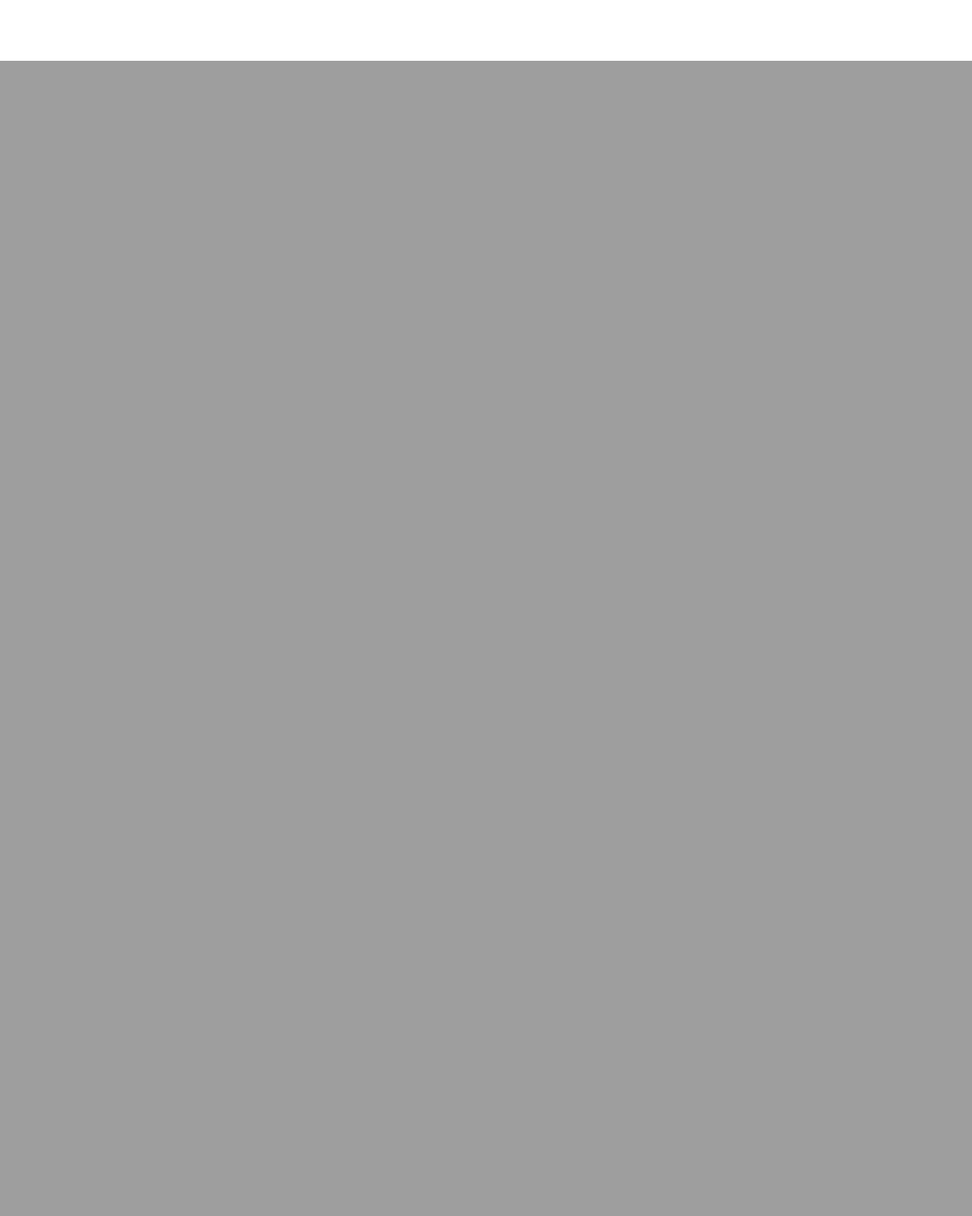
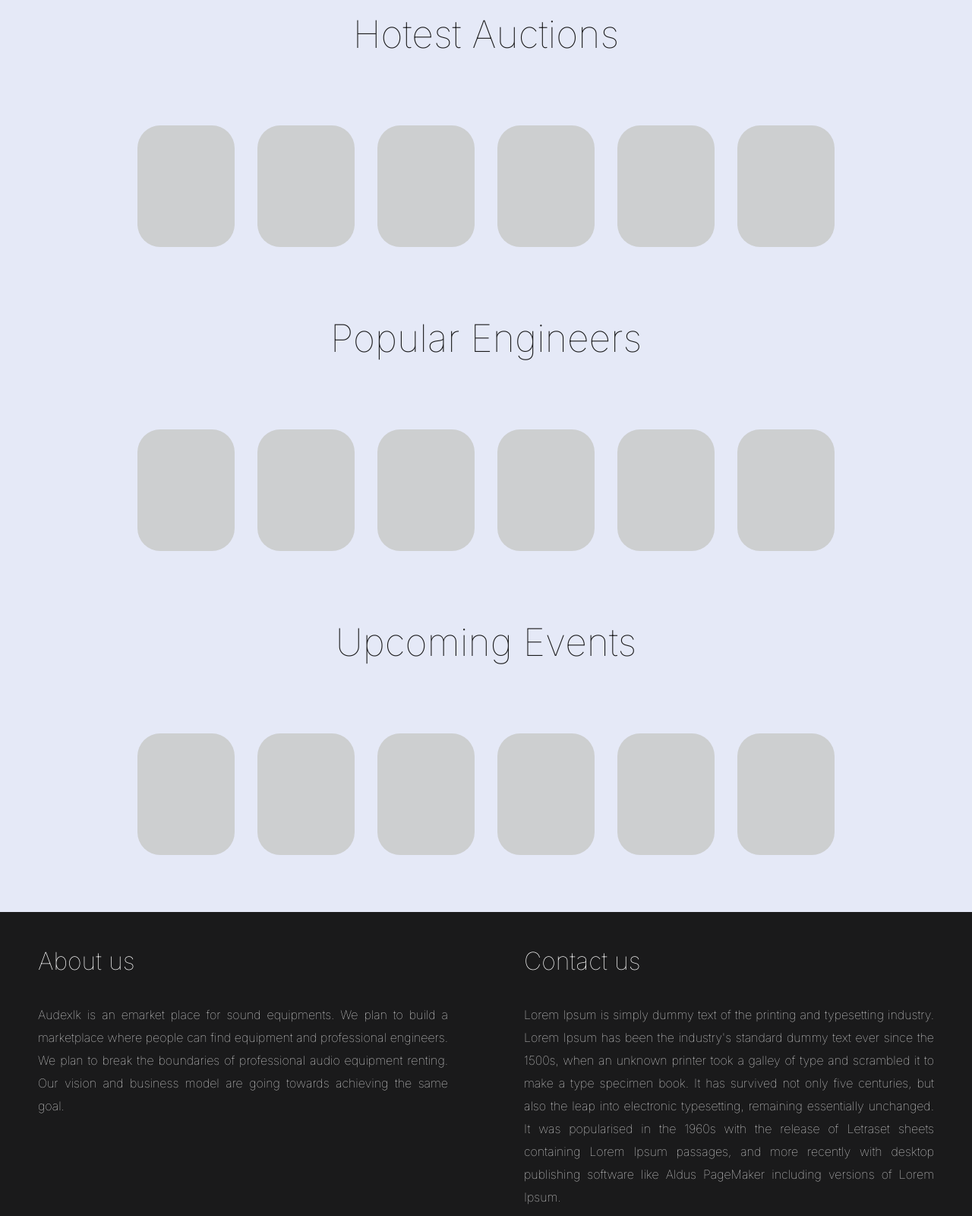
Before and after one commit to TharinduEpaz/Audex, a PHP site: page /Audex/app/views/sellers/index.php in a window 1280 px wide. Shown: the part 720-2320 px from the top of the page at 76% size. Before the commit the page ends 800 px from the top, so only its background shows below. Run offline with PHP 8.4, Linux system fonts and the light colour scheme; some libraries are stand-ins or nearby versions.

Commit message:
Did some css changes

```diff
--- a/app/views/sellers/advertise.php
+++ b/app/views/sellers/advertise.php
@@ -105,11 +105,11 @@
                         <div class="input">
                             <div class="image">
                                 <label for="image1">Image1:</label>
-                                <input type="file" name="image1"  class="fa-solid" alt="&#xf03e" >
+                                <input type="file" name="image1">
                             </div>
                             <div class="image">
                                 <label for="image2">Image2:</label>
-                                <input type="file" name="image2"  class="fa-solid" alt="&#xf03e">
+                                <input type="file" name="image2"  >
                             </div>
                             <div class="image">
                                 <label for="image3">Image3:</label>
--- a/app/views/sellers/index.php
+++ b/app/views/sellers/index.php
@@ -19,7 +19,7 @@
         </label>
         <img src="<?php echo URLROOT . '/public/img/image 1.png';?>" alt="logo">
         <ul>
-            <li><a href="#" class="nav_tags">Home</a></li>
+            <li><a href="<?php echo URLROOT.'/buyers/index/'; ?>" class="nav_tags">Home</a></li>
             <li><a href="<?php echo URLROOT.'/buyers/index/'; ?>" class="nav_tags">Shop</a></li>
             <li><a href="#" class="nav_tags">Sound Engineers</a></li>
             <li><a href="#" class="nav_tags">Events</a></li>
@@ -40,14 +40,16 @@
 
         </ul>
     </nav>
-    <div class="container_main" id="container">
-    <div class="search">
+    <div class="container_main">
+        <div class="search">
             <div class="heading">
                 <h1>Find the best <br>Audio Equipment</h1>
             </div>
             <div class="search-bar">
                 <input type="search" name="search-item" placeholder="|">
-                <button type="button" class="btn-search"><img src="<?php echo URLROOT . '/public/img/icons/bxs_search-alt-2.png';?>" alt="search"></input></button>
+                <button type="button" class="btn-search"><img
+                        src="<?php echo URLROOT . '/public/img/icons/bxs_search-alt-2.png'; ?>"
+                        alt="search"></input></button>
             </div>
         </div>
         <div class="explore">
@@ -55,14 +57,69 @@
                 <h3>Explore Popular Categories</h3>
             </div>
             <div class="explore-btn">
-                <button><img src="<?php echo URLROOT . '/public/img/icons/bi_speaker.png';?>" alt="sp"></button>
-                <button><img src="<?php echo URLROOT . '/public/img/icons/bxs_guitar-amp.png';?>" alt="am"></button>
-                <button><img src="<?php echo URLROOT . '/public/img/icons/nimbus_guitar.png';?>" alt="gu"></button>
-                <button><img src="<?php echo URLROOT . '/public/img/icons/jam_dj.png';?>" alt="dj"></button>
-                <button><img src="<?php echo URLROOT . '/public/img/icons/Group.png';?>" alt="grp"></button>
+                <button><img src="<?php echo URLROOT . '/public/img/icons/bi_speaker.png'; ?>" alt="sp"
+                        class="home-icon"></button>
+                <button><img src="<?php echo URLROOT . '/public/img/icons/bxs_guitar-amp.png'; ?>" alt="am"
+                        class="home-icon"></button>
+                <button><img src="<?php echo URLROOT . '/public/img/icons/nimbus_guitar.png'; ?>" alt="gu"
+                        class="home-icon"></button>
+                <button><img src="<?php echo URLROOT . '/public/img/icons/jam_dj.png'; ?>" alt="dj"
+                        class="home-icon"></button>
+                <button><img src="<?php echo URLROOT . '/public/img/icons/Group.png'; ?>" alt="grp"
+                        class="home-icon"></button>
             </div>
         </div>
     </div>
+    <div class="hotest_auctions">
+
+        <p id="title">Hotest Auctions</p>
+        <div class="auction auction1"><img src="" alt=""></div>
+        <div class="auction auction2"></div>
+        <div class="auction auction3"></div>
+        <div class="auction auction4"></div>
+        <div class="auction auction5"></div>
+        <div class="auction auction6"></div>
+
+    </div>
+    <div class="popular_engineers">
+        <p id="title">Popular Engineers</p>
+        <div class="engineer engineer1"></div>
+        <div class="engineer engineer2"></div>
+        <div class="engineer engineer3"></div>
+        <div class="engineer engineer4"></div>
+        <div class="engineer engineer5"></div>
+        <div class="engineer engineer6"></div>
+
+    </div>
+    <div class="upcoming_events">
+
+        <p id="title">Upcoming Events</p>
+        <div class="event event1"></div>
+        <div class="event event2"></div>
+        <div class="event event3"></div>
+        <div class="event event4"></div>
+        <div class="event event5"></div>
+        <div class="event event6"></div>
+    </div>
+    <div class="footer">
+        <div class="section1">
+            <h1>About us</h1><br><br>
+            <p>Audexlk is an emarket place for sound equipments. We plan to build a marketplace where people can find equipment and professional engineers. We plan to break the boundaries of professional audio equipment renting. Our vision and business model are going towards achieving the same goal.  </p>
+
+        </div>
+        <div class="section2">
+        <h1>Contact us</h1><br><br>
+            <p>Lorem Ipsum is simply dummy text of the printing and typesetting industry. Lorem Ipsum has been the industry's standard dummy text ever since the 1500s, when an unknown printer took a galley of type and scrambled it to make a type specimen book. It has survived not only five centuries, but also the leap into electronic typesetting, remaining essentially unchanged. It was popularised in the 1960s with the release of Letraset sheets containing Lorem Ipsum passages, and more recently with desktop publishing software like Aldus PageMaker including versions of Lorem Ipsum.</p>
+
+        </div>
+
+    </div>
+
+
+
+
+
 </body>
-<script src="<?php echo URLROOT . '/public/js/form.js';?>"></script>
+<script src="<?php echo URLROOT . '/public/js/form.js'; ?>"></script>
+
 </html>
--- a/public/css/form.css
+++ b/public/css/form.css
@@ -205,7 +205,7 @@ nav{
 }
 .container{
   width: 100vw;
-  height: 80vh;
+  height: 90vh;
   /* background-repeat: no-repeat;
   background-position: center;
   background-size: cover;
--- a/public/css/sell_item.css
+++ b/public/css/sell_item.css
@@ -5,7 +5,12 @@ body{
 }
 .sidebar{
     height: 140vh;
+    position: absolute;
+    /* top: 10vh; */
 }
+/* nav{
+    position: fixed;
+} */
 .container{
     height: 100%;
 }
--- a/public/css/shop.css
+++ b/public/css/shop.css
@@ -15,6 +15,9 @@
     grid-gap: 0.3rem;
 
 
+}
+.container{
+    height: 100vh;
 }
 .container-ad{
     width: 240px;
```
Also changed, not shown: app/views/pages/index.php (+20 -19 lines), app/views/service_providers/index.php (+65 -8 lines).
